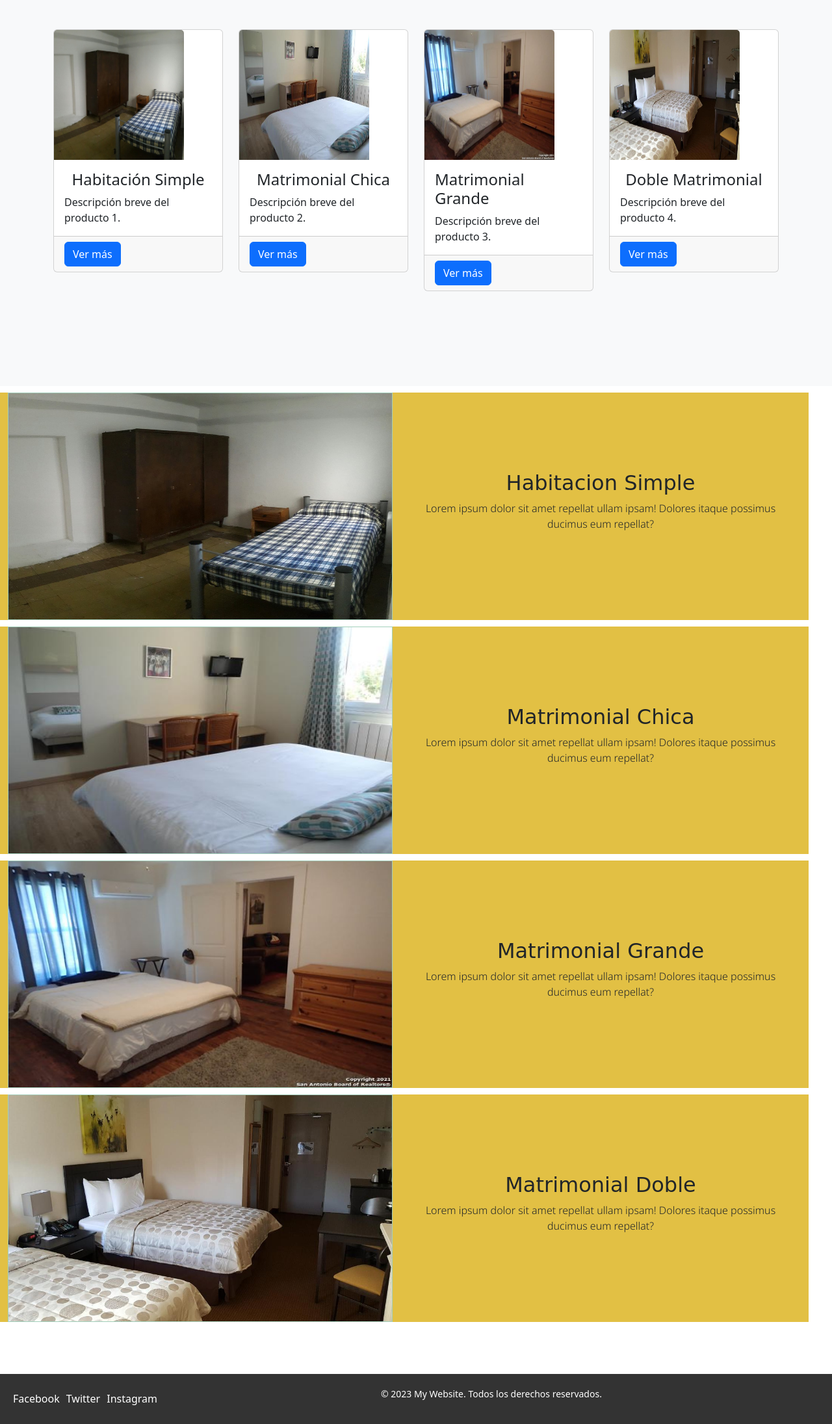
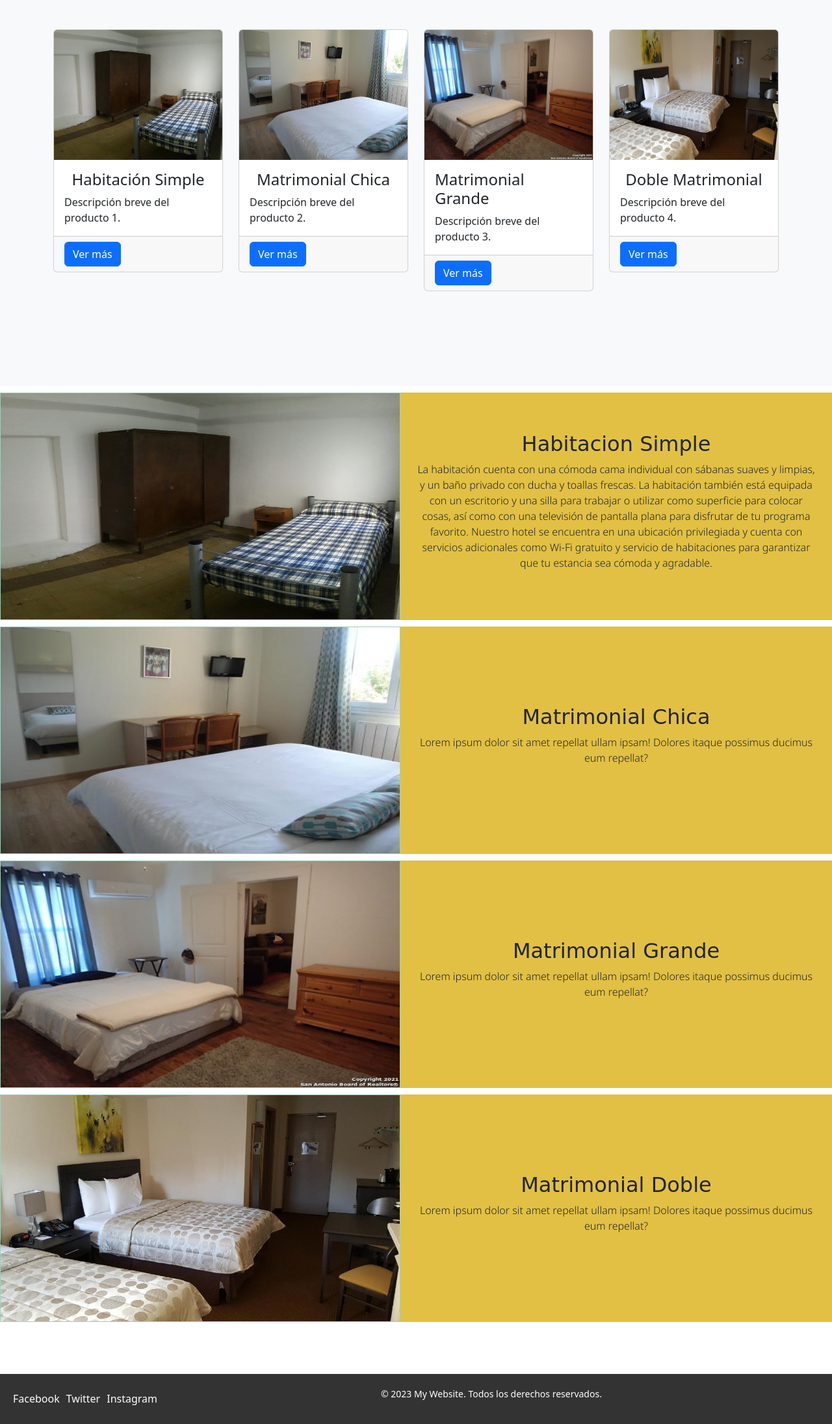
Before and after one commit to Spooicrab/Proyecto-Final, a website: page pages/Hospedaje.html in a window 1280 px wide. Shown: the part 165-2356 px from the top of the page at 65% size. Drawn offline with nearby package versions, Linux system fonts and the light colour scheme; a web font is replaced by a local one.

Commit message:
arreglo un par de cosas del scss, hago cambios en las clases y mejoro un poco el tamaño de las imagenes

```diff
--- a/pages/Hospedaje.html
+++ b/pages/Hospedaje.html
@@ -67,7 +67,7 @@
     <div class="row">
       <div class="col-lg-3 col-md-6 mb-5">
         <div class="card">
-          <img class="card-img-top" src="../assets/Hospedaje/Hospedaje__4.jpg" alt="Habitación Chica" class="border border-success-subtle">
+          <img class="card-img-top w-100" src="../assets/Hospedaje/Hospedaje__4.jpg" alt="Habitación Chica" class="border border-success-subtle">
           <div class="card-body">
             <h4 class="card-title">Habitación Simple</h4>
             <p class="card-text">Descripción breve del producto 1.</p>
@@ -79,7 +79,7 @@
       </div>
       <div class="col-lg-3 col-md-6 mb-5">
         <div class="card">
-          <img class="card-img-top" src="../assets/Hospedaje/Hospedaje__2.jpg" alt="Habitación Matrimonial Chica" class="border border-success-subtle">
+          <img class="card-img-top w-100" src="../assets/Hospedaje/Hospedaje__2.jpg" alt="Habitación Matrimonial Chica" class="border border-success-subtle">
           <div class="card-body">
             <h4 class="card-title">Matrimonial Chica</h4>
             <p class="card-text">Descripción breve del producto 2.</p>
@@ -91,7 +91,7 @@
       </div>
       <div class="col-lg-3 col-md-6 mb-5">
         <div class="card">
-          <img class="card-img-top" src="../assets/Hospedaje/Hospedaje__1.jpg" alt="Habitación Matrimonial Grande" class="border border-success-subtle">
+          <img class="card-img-top w-100" src="../assets/Hospedaje/Hospedaje__1.jpg" alt="Habitación Matrimonial Grande" class="border border-success-subtle">
           <div class="card-body">
             <h4 class="card-title">Matrimonial Grande</h4>
             <p class="card-text">Descripción breve del producto 3.</p>
@@ -103,7 +103,7 @@
       </div>
       <div class="col-lg-3 col-md-6 mb-5">
         <div class="card">
-          <img class="card-img-top" src="../assets/Hospedaje/Hospedaje__3.jpg" alt="Habitación Matrimonial Doble" class="border border-success-subtle">
+          <img class="card-img-top w-100" src="../assets/Hospedaje/Hospedaje__3.jpg" alt="Habitación Matrimonial Doble" class="border border-success-subtle">
           <div class="card-body">
             <h4 class="card-title">Doble Matrimonial</h4>
             <p class="card-text">Descripción breve del producto 4.</p>
@@ -116,39 +116,39 @@
     </div>
     </section>
 
-    <section class="Contenedor container-fluid row">
+    <section class="Contenedor row">
       <div class="row wow animate__fadeInLeft">
-        <div class="col-md-6 camping__img">
+        <div class="col-md-6 div_img">
           <img src="../assets/Hospedaje/Hospedaje__4.jpg" alt="Camping" class="border border-success-subtle">
       </div>
-        <div class="col-md-6 Camping container">
+        <div class="col-md-6 Hsimple container">
             <h2 id="Hs">Habitacion Simple</h2>
-              <p>Lorem ipsum dolor sit amet repellat ullam ipsam! Dolores itaque possimus ducimus eum repellat?</p>
+              <p>La habitación cuenta con una cómoda cama individual con sábanas suaves y limpias, y un baño privado con ducha y toallas frescas. La habitación también está equipada con un escritorio y una silla para trabajar o utilizar como superficie para colocar cosas, así como con una televisión de pantalla plana para disfrutar de tu programa favorito. Nuestro hotel se encuentra en una ubicación privilegiada y cuenta con servicios adicionales como Wi-Fi gratuito y servicio de habitaciones para garantizar que tu estancia sea cómoda y agradable.</p>
           </div>
       </div>
       <div class="row wow animate__fadeInLeft">
-        <div class="col-md-6 camping__img">
+        <div class="col-md-6 div_img">
           <img src="../assets/Hospedaje/Hospedaje__2.jpg" alt="Baños" class="border border-success-subtle">
       </div>
-        <div class="col-md-6 Hospedaje container">
+        <div class="col-md-6 HMchica container">
             <h2 id="Mc">Matrimonial Chica</h2>
               <p>Lorem ipsum dolor sit amet repellat ullam ipsam! Dolores itaque possimus ducimus eum repellat?</p>
           </div>
       </div>
       <div class="row wow animate__fadeInLeft">
-        <div class="col-md-6 camping__img">
+        <div class="col-md-6 div_img">
           <img src="../assets/Hospedaje/Hospedaje__1.jpg" alt="Gran Sombra" class="border border-success-subtle">
       </div>
-        <div class="col-md-6 Cantina container">
+        <div class="col-md-6 HMgrande container">
             <h2 id="Mg">Matrimonial Grande</h2>
               <p>Lorem ipsum dolor sit amet repellat ullam ipsam! Dolores itaque possimus ducimus eum repellat?</p>
           </div>
       </div>
       <div class="row wow animate__fadeInLeft">
-        <div class="col-md-6 camping__img">
-          <img src="../assets/Hospedaje/Hospedaje__3.jpg" alt="Asadpr" class="border border-success-subtle">
+        <div class="col-md-6 div_img">
+          <img src="../assets/Hospedaje/Hospedaje__3.jpg" alt="Asador" class="border border-success-subtle">
       </div>
-        <div class="col-md-6 Ubicación container">
+        <div class="col-md-6 HMdoble container">
             <h2 id="Dm">Matrimonial Doble</h2>
               <p>Lorem ipsum dolor sit amet repellat ullam ipsam! Dolores itaque possimus ducimus eum repellat?</p>
           </div>
--- a/scss/style.scss
+++ b/scss/style.scss
@@ -41,7 +41,7 @@ a{img{
     h1{
       position: absolute;
       left: 45%;
-      font-family: 'Sriracha', cursive;
+      font-family: 'Shrikhand', cursive;
       }
     img{
         @include Tamaño(100%,100%);
@@ -63,36 +63,24 @@ a{img{
     border:$navbar solid 2px;
     transition: all 1.5s ease;
     font-size: 18px;}
-    .camping__img{
+    .div_img{
       height: 350px;
       img{@include Tamaño(100%,100%)}
     }
 }
-  /*
-
-    @include Tamaño(100%,350px);
-    align-content: center;
-    background-color: $section;
-    .row{
-      height: 350px;
-      img{
-        @include Tamaño(100%,100%);}
-    }
-
-    .boton{
-      display: flex;
-      align-items: center;
-      justify-content: center;
-      color: $boton;
-      text-decoration: none;
-      border:$navbar solid 2px;
-      transition: all 1.5s ease;
-      font-size: 18px;}*/
 
 .Camping{@include Contenido}
 .Hospedaje{@include Contenido}
 .Cantina{@include Contenido}
 .Ubicación{@include Contenido}
+.Capacidad{@include Contenido}
+.Baños{@include Contenido}
+.Sombra{@include Contenido}
+.Asadores{@include Contenido}
+.Hsimple{@include Contenido}
+.HMchica{@include Contenido}
+.HMgrande{@include Contenido}
+.HMdoble{@include Contenido}
 
 .carousel__{
   @include Tamaño(100%,400px);
```
Also changed, not shown: index.html (+1 -0 lines), pages/Camping.html (+8 -8 lines), css/style.css.
